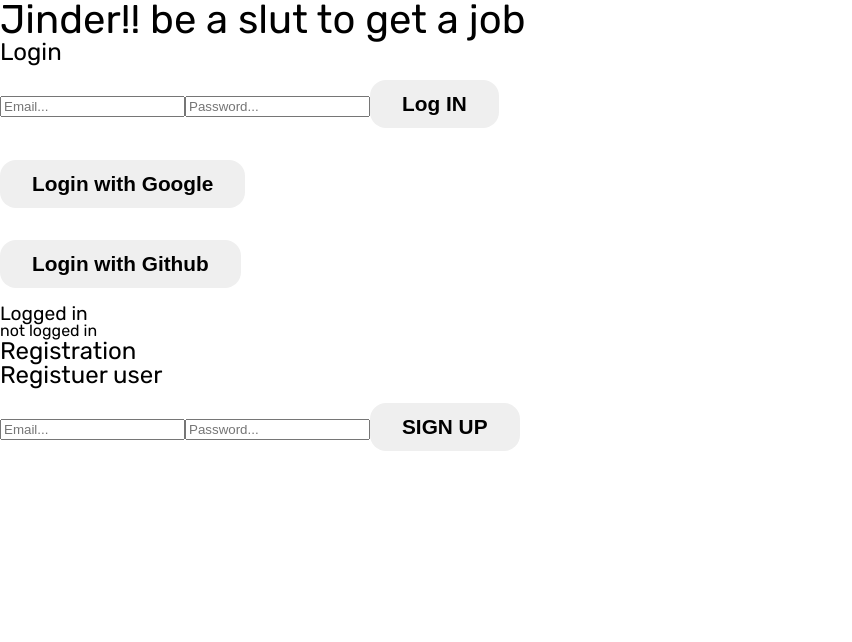
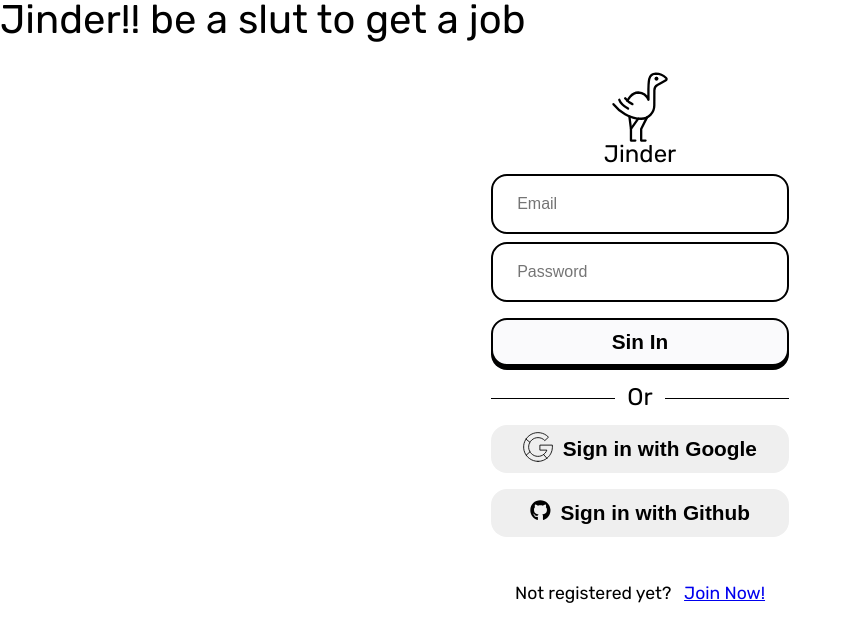
Before and after one commit to karenplanas/jinder, a React (Create React App) app in the folder client/: page /login in a window 1280 px wide. Shown: the top 642 px of the page, without its empty margins (0-852 px from the left). Built offline with nearby package versions, Linux system fonts and the light colour scheme; no server answers.

Commit message:
login styling

```diff
--- a/client/package.json
+++ b/client/package.json
@@ -16,6 +16,7 @@
     "react": "^17.0.2",
     "react-dom": "^17.0.2",
     "react-hook-form": "^7.28.0",
+    "react-icons": "^4.3.1",
     "react-router-dom": "^6.2.2",
     "react-scripts": "5.0.0",
     "typescript": "^4.6.2",
--- a/client/src/App.tsx
+++ b/client/src/App.tsx
@@ -1,9 +1,10 @@
-import React from 'react';
-import { BrowserRouter, Route, Routes } from 'react-router-dom';
-import './App.css';
+import React from "react";
+import { BrowserRouter, Route, Routes } from "react-router-dom";
+import "./App.css";
 import Login from "./components/Login/Login";
-import CreateJobOffer from './components/CreateJob/CreateJobOffer';
-import { CreateJobSeekerProfile } from './components/CreateJobSeekerProfile/CreateJobSeekerProfile';
+import CreateJobOffer from "./components/CreateJob/CreateJobOffer";
+import { CreateJobSeekerProfile } from "./components/CreateJobSeekerProfile/CreateJobSeekerProfile";
+import SignUp from "./components/SignUp/SignUp";
 
 const App: React.FC = () => {
   return (
@@ -11,11 +12,15 @@
       <h1> Jinder!! be a slut to get a job </h1>
       <Routes>
         <Route path="/login" element={<Login />} />
+        <Route path="/sign-up" element={<SignUp />} />
         <Route path="/job-position/edit" element={<CreateJobOffer />} />
-        <Route path="/job-seeker-profile/edit" element={<CreateJobSeekerProfile />} />
+        <Route
+          path="/job-seeker-profile/edit"
+          element={<CreateJobSeekerProfile />}
+        />
       </Routes>
     </BrowserRouter>
   );
-}
+};
 
 export default App;
--- /dev/null
+++ b/client/src/components/Login/Login.css
@@ -0,0 +1,65 @@
+.login--container {
+  padding-top: 2rem;
+  width: 100%;
+  height: 100vh;
+  display: flex;
+  flex-direction: column;
+  align-items: center;
+}
+
+.signIn--btn {
+  margin: 0 auto;
+  display: flex;
+  align-items: center;
+  justify-content: center;
+  margin-top: 1.5rem;
+}
+
+h3 {
+  overflow: hidden;
+  text-align: center;
+}
+
+h3:before,
+h3:after {
+  background-color: #000;
+  content: "";
+  display: inline-block;
+  height: 1px;
+  position: relative;
+  vertical-align: middle;
+  width: 50%;
+}
+h3:before {
+  right: 0.5em;
+  margin-left: -50%;
+}
+h3:after {
+  left: 0.5em;
+  margin-right: -50%;
+}
+
+.login--option {
+  margin-top: 1.2rem;
+}
+
+button {
+  display: flex;
+  justify-content: center;
+  align-items: center;
+  margin: 0 auto;
+  width: 100%;
+}
+
+.icon {
+  padding-right: 0.6rem;
+}
+
+.sign-up {
+  margin-top: 2rem;
+  font-size: 1.1em;
+}
+
+.join-link {
+  margin-left: 0.8rem;
+}
--- a/client/src/components/Login/Login.tsx
+++ b/client/src/components/Login/Login.tsx
@@ -9,6 +9,13 @@
 import { useState } from "react";
 import { auth } from "../../service/firebase";
 import SignUp from "../SignUp/SignUp";
+import { Logo } from "../icons/Logo";
+import { GoogleLogo } from "../icons/GoogleLogo";
+import "./Login.css";
+import { InputTextField } from "../InputTextField/InputTextField";
+import { FaGithub } from "react-icons/fa";
+import { Link } from "react-router-dom";
+import { Button } from "../Button/Button";
 
 const Login: React.FC = () => {
   const [loginEmail, setLoginEmail] = useState("");
@@ -52,31 +59,34 @@
   };
   return (
     <>
-      <div>
-        <h3>Login</h3>
+      <div className="login--container">
+        <Logo />
+        <h3>Jinder</h3>
         <form onSubmit={login}>
-          <input
+          <InputTextField
+            placeholder={"Email"}
+            name={loginEmail}
             value={loginEmail}
-            name="loginEmail"
-            type="email"
-            placeholder="Email..."
             required
             onChange={(e) => {
               setLoginEmail(e.target.value);
             }}
           />
-          <input
+          <InputTextField
+            placeholder={"Password"}
+            type={"password"}
+            name={loginPassword}
             value={loginPassword}
-            name="loginPassword"
-            type="password"
-            placeholder="Password..."
             required
             onChange={(e) => {
               setLoginPassword(e.target.value);
             }}
           />
-          <button>Log IN</button>
+          <Button className="outlined" text="Sin In" />
           <form />
+          <div className="login--option">
+            <h3>Or</h3>
+          </div>
           <div>
             <button
               onClick={() =>
@@ -88,7 +98,10 @@
                   .catch((error) => console.log(error))
               }
             >
-              Login with Google
+              <span className="icon">
+                <GoogleLogo />
+              </span>
+              Sign in with Google
             </button>
           </div>
           <div>
@@ -102,16 +115,23 @@
                   .catch((error) => console.log(error))
               }
             >
-              Login with Github
+              <span className="icon">
+                <FaGithub />
+              </span>
+              Sign in with Github
             </button>
           </div>
         </form>
-      </div>
-      <h4>{user?.email} Logged in</h4>
-      {loggedIn ? <button onClick={logout}>Log out</button> : "not logged in"}
-
-      <div>
-        <SignUp />
+        <div className="sign-up">
+          Not registered yet?
+          <span className="join-link">
+            <Link to="/sign-up">Join Now!</Link>
+          </span>
+        </div>
+        <div>
+          <h4>{user?.email}</h4>
+          {loggedIn ? <button onClick={logout}>Log out</button> : ""}
+        </div>
       </div>
     </>
   );
--- a/client/src/components/SignUp/SignUp.tsx
+++ b/client/src/components/SignUp/SignUp.tsx
@@ -2,7 +2,7 @@
 import { createUserWithEmailAndPassword } from "firebase/auth";
 import { auth } from "../../service/firebase";
 
-const Registration: React.FC = () => {
+const SignUp: React.FC = () => {
   const [registerEmail, setRegisterEmail] = useState("");
   const [registerPassword, setRegisterPassword] = useState("");
 
@@ -53,4 +53,4 @@
   );
 };
 
-export default Registration;
+export default SignUp;
--- a/client/src/components/icons/GoogleLogo.tsx
+++ b/client/src/components/icons/GoogleLogo.tsx
@@ -1,20 +1,51 @@
-import React from 'react'
+import React from "react";
 
 interface Props {
   width?: number;
   height?: number;
 }
 
-const GoogleLogo: React.FC<Props> = ({width=70, height=70}) => {
+const GoogleLogo: React.FC<Props> = ({ width = 30, height = 30 }) => {
   return (
-    <svg width={width} height={height} viewBox="0 0 70 70" fill="none" xmlns="http://www.w3.org/2000/svg">
-      <path fill-rule="evenodd" clip-rule="evenodd" d="M35.0001 68.5415C19.688 68.542 6.31927 58.1727 2.51112 43.3417C-1.29704 28.5107 5.42221 12.9834 18.8404 5.60685C32.2586 -1.76967 48.969 0.877394 59.4505 12.0398L50.9484 20.0257C46.8273 15.6019 41.046 13.1003 35.0001 13.1248C23.8816 13.1485 14.5495 21.5088 13.3083 32.5579C12.0672 43.6069 19.3118 53.8294 30.148 56.3192C40.9842 58.8091 51.9643 52.7742 55.6705 42.2915H39.3751V30.6248H68.5418V36.7498C67.6099 54.5876 52.8622 68.5658 35.0001 68.5415V68.5415Z" stroke="black" stroke-width="2" stroke-linecap="round" stroke-linejoin="round"/>
-      <path d="M16.0417 23.9164L6.84839 16.5635" stroke="black" stroke-width="2" stroke-linecap="round" stroke-linejoin="round"/>
-      <path d="M16.2752 46.165L7.42896 54.1275" stroke="black" stroke-width="2" stroke-linecap="round" stroke-linejoin="round"/>
-      <path d="M48.0405 52.5845L55.828 61.3491" stroke="black" stroke-width="2" stroke-linecap="round" stroke-linejoin="round"/>
-  </svg>
+    <svg
+      width={width}
+      height={height}
+      viewBox="0 0 70 70"
+      fill="none"
+      xmlns="http://www.w3.org/2000/svg"
+    >
+      <path
+        fill-rule="evenodd"
+        clip-rule="evenodd"
+        d="M35.0001 68.5415C19.688 68.542 6.31927 58.1727 2.51112 43.3417C-1.29704 28.5107 5.42221 12.9834 18.8404 5.60685C32.2586 -1.76967 48.969 0.877394 59.4505 12.0398L50.9484 20.0257C46.8273 15.6019 41.046 13.1003 35.0001 13.1248C23.8816 13.1485 14.5495 21.5088 13.3083 32.5579C12.0672 43.6069 19.3118 53.8294 30.148 56.3192C40.9842 58.8091 51.9643 52.7742 55.6705 42.2915H39.3751V30.6248H68.5418V36.7498C67.6099 54.5876 52.8622 68.5658 35.0001 68.5415V68.5415Z"
+        stroke="black"
+        stroke-width="2"
+        stroke-linecap="round"
+        stroke-linejoin="round"
+      />
+      <path
+        d="M16.0417 23.9164L6.84839 16.5635"
+        stroke="black"
+        stroke-width="2"
+        stroke-linecap="round"
+        stroke-linejoin="round"
+      />
+      <path
+        d="M16.2752 46.165L7.42896 54.1275"
+        stroke="black"
+        stroke-width="2"
+        stroke-linecap="round"
+        stroke-linejoin="round"
+      />
+      <path
+        d="M48.0405 52.5845L55.828 61.3491"
+        stroke="black"
+        stroke-width="2"
+        stroke-linecap="round"
+        stroke-linejoin="round"
+      />
+    </svg>
+  );
+};
 
-  )
-}
-
-export { GoogleLogo }
+export { GoogleLogo };
```
Also changed, not shown: 1 other file (tests, documents, lock files or other folders).
